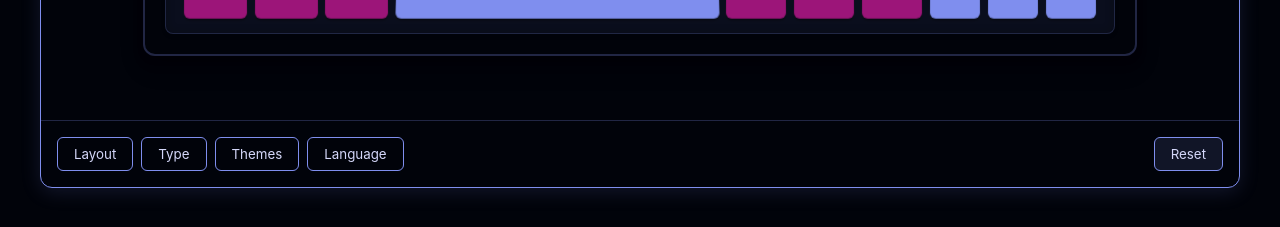
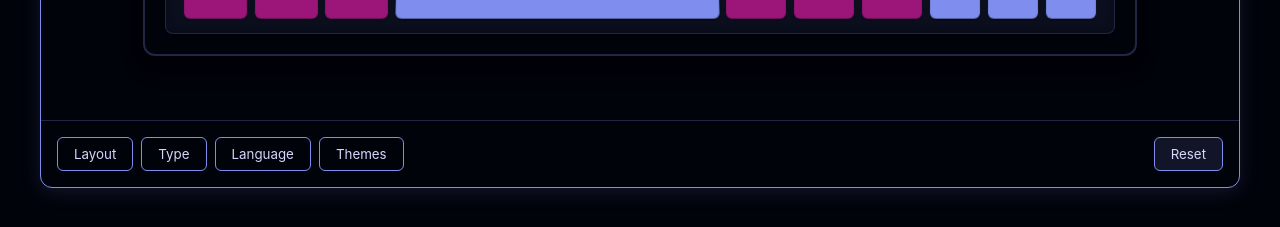
Before and after one commit to BryantWelch/keyboard-test.app, a React (Create React App) app: page / in a window 1280 px wide. Shown: the part 780-1007 px from the top of the page. Built offline with nearby package versions, Linux system fonts and the light colour scheme.

Commit message:
Update TestContainer.tsx

```diff
--- a/src/components/TestContainer/TestContainer.tsx
+++ b/src/components/TestContainer/TestContainer.tsx
@@ -348,14 +348,14 @@ const TestContainer: React.FC<TestContainerProps> = ({ onKeyPress, onReset, onTa
       onClick: () => handleTabClick('type')
     },
     {
+      id: 'language',
+      label: 'Language',
+      onClick: () => handleTabClick('language')
+    },
+    {
       id: 'themes',
       label: 'Themes',
       onClick: () => handleTabClick('themes')
-    },
-    {
-      id: 'language',
-      label: 'Language',
-      onClick: () => handleTabClick('language')
     }
   ];
 
```
